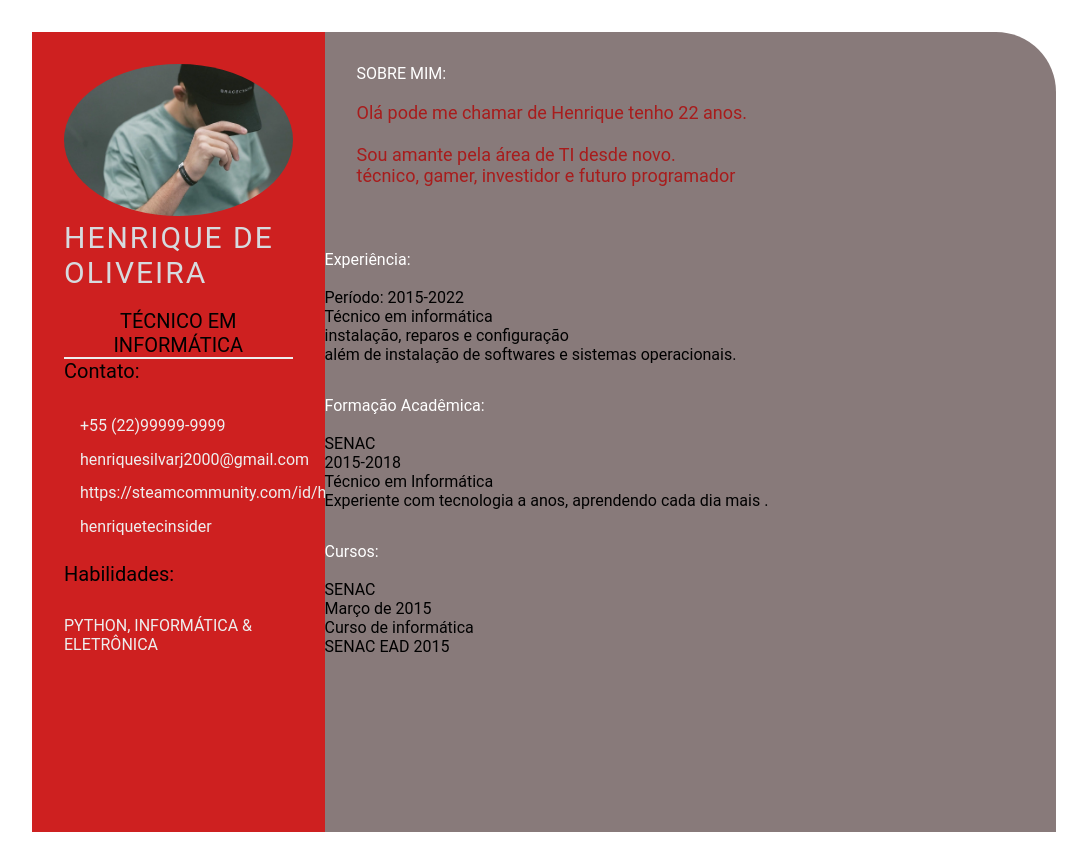
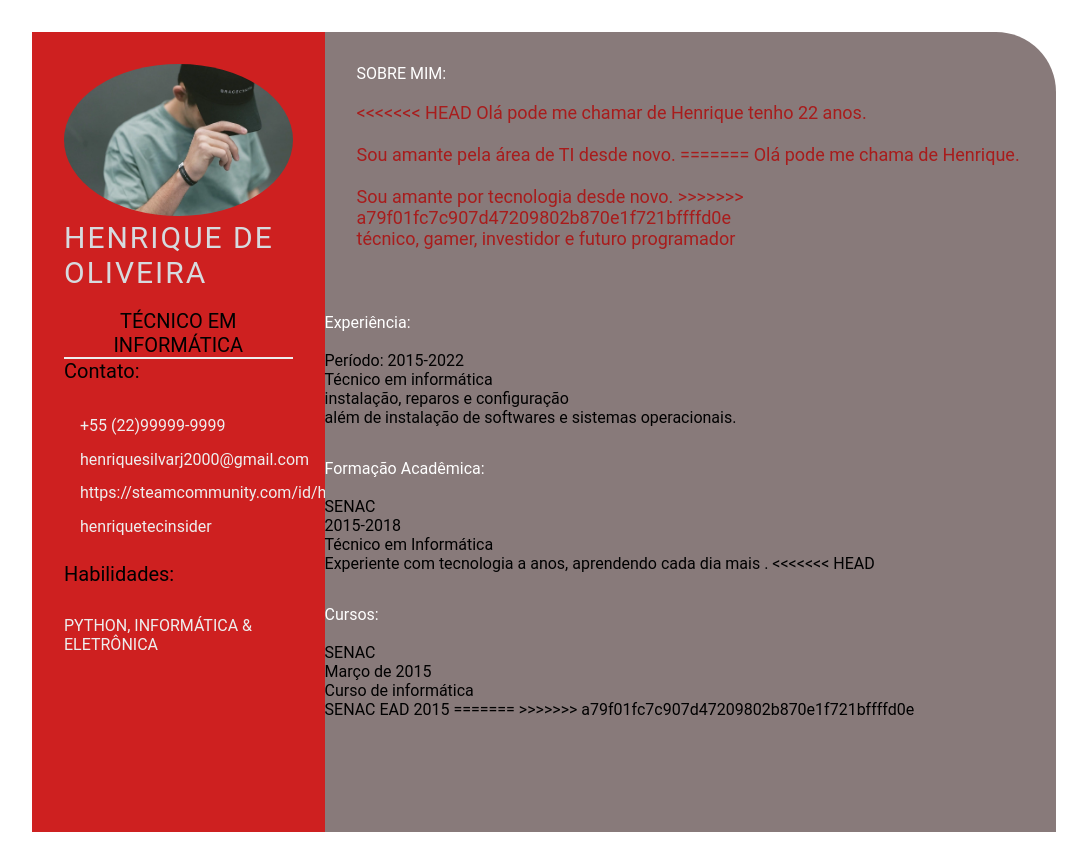
Before and after one commit to henriquetecinsider/henriquetecinsider.github.io, a plain HTML site: page index.html in a window 1280 px wide. Shown: the whole page, without its empty margins (96-1183 px from the left). Drawn offline with Linux system fonts and the light colour scheme.

Commit message:
stylehead-aula06

```diff
--- a/index.html
+++ b/index.html
@@ -47,8 +47,13 @@
                 <section class="about gap">
                     <div class="right-title">SOBRE MIM:</div> <br>
                     <p class="about-me-contents">
+<<<<<<< HEAD
                         Olá pode me chamar de Henrique tenho 22 anos.<br>
                         <br> Sou amante pela área de TI desde novo.
+=======
+                        Olá pode me chama de Henrique.<br>
+                        <br> Sou amante por tecnologia desde novo.
+>>>>>>> a79f01fc7c907d47209802b870e1f721bffffd0e
                         <br> técnico, gamer, investidor e futuro programador
                     </p>
                 </section>
@@ -80,6 +85,7 @@
                         <p class="education-subject">
                         <p class="education-desc">
                             Experiente com tecnologia a anos, aprendendo cada dia mais .
+<<<<<<< HEAD
                         </p>
                     </div>
                 </div>
@@ -95,6 +101,8 @@
                     <p class="awards-name">Curso de informática</p>
                     <p class="awards-desc">
                         SENAC EAD 2015
+=======
+>>>>>>> a79f01fc7c907d47209802b870e1f721bffffd0e
                         </p>
                     </div>
                 </div>
```
